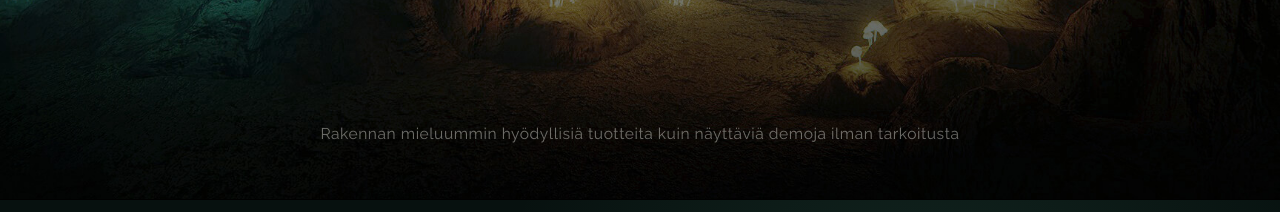
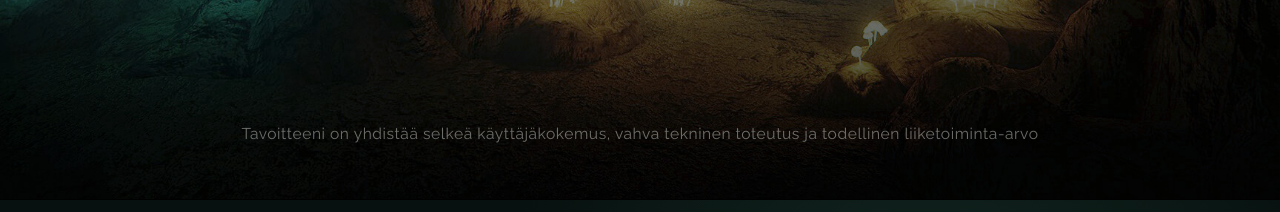
Before and after one commit to MykolaDotsenko/Parallax-effect, a website with bundled scripts: page index.html in a window 1280 px wide. Shown: the part 1400-1612 px from the top of the page. Built offline with nearby package versions, Linux system fonts and the light colour scheme.

Commit message:
Polish current portfolio statement

```diff
--- a/index.html
+++ b/index.html
@@ -172,7 +172,7 @@
             </p>
           </div>
           <div class="original-copy">
-            Rakennan mieluummin hyödyllisiä tuotteita kuin näyttäviä demoja ilman tarkoitusta
+            Tavoitteeni on yhdistää selkeä käyttäjäkokemus, vahva tekninen toteutus ja todellinen liiketoiminta-arvo
           </div>
         </article>
       </section>
```
